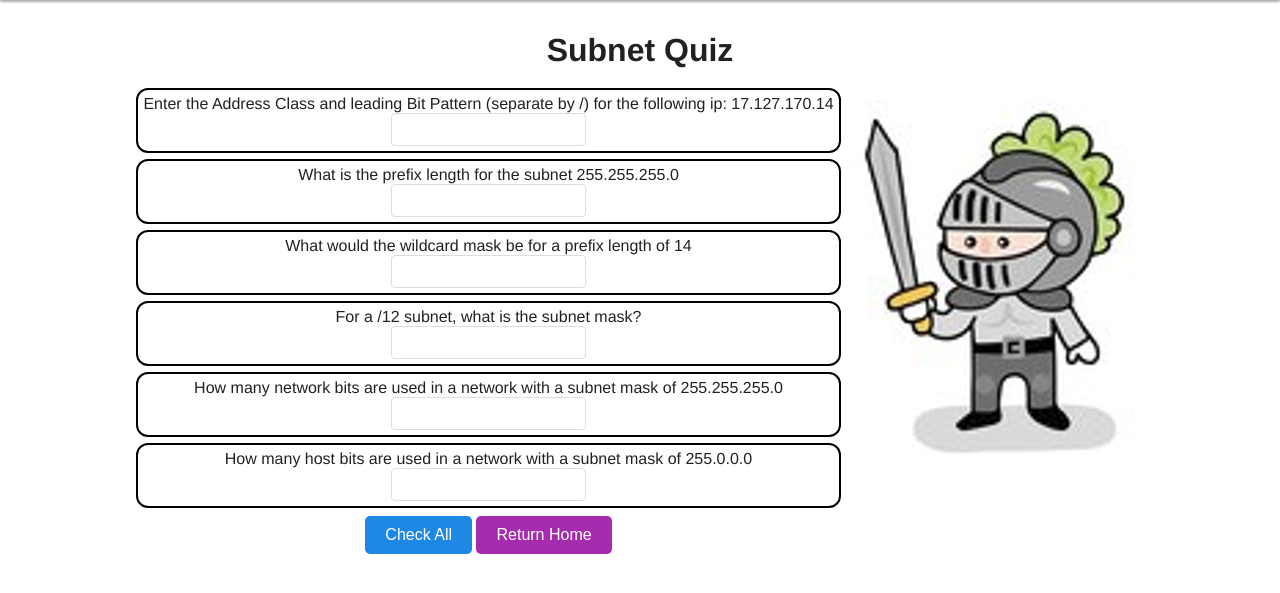
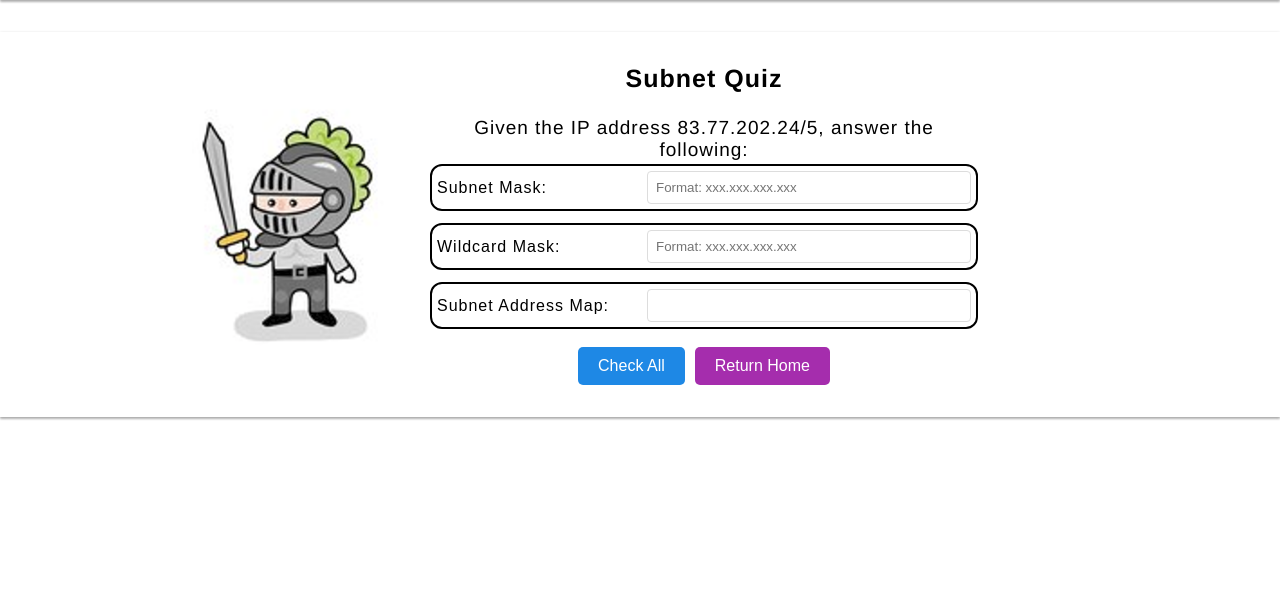
Before and after one commit to IanBlan94/Network-App, a Flask app: page /subnet-quiz in a window 1280 px wide. Shown: the part 91-684 px from the top of the page. Run offline with Flask 3, Linux system fonts and the light colour scheme.

Commit message:
Reworked subnet quiz

```diff
--- a/app.py
+++ b/app.py
@@ -1,7 +1,7 @@
 from flask import Flask, render_template, request, redirect, url_for, session # type: ignore
 import random
 import pandas as pd
-from wildcard_mask import prefix_host_bits, prefix_length_to_subnet_mask, prefix_network_bits, get_address_class_and_pattern, load_questions_from_csv, subList, calculate_wildcard_mask
+from wildcard_mask import calculate_subnet_address_map, prefix_host_bits, prefix_length_to_subnet_mask, prefix_network_bits, get_address_class_and_pattern, load_questions_from_csv, subList, calculate_wildcard_mask, generate_ip_and_prefix
 from classaddress import generate_random_classful_address, calculate_classful_analysis, validate_input
 
 headers = ["128", "64", "32", "16", "8", "4", "2", "1"]
@@ -139,62 +139,91 @@ def binary_to_decimal():
 
 @app.route('/subnet-quiz', methods=['GET', 'POST'])
 def subnet_quiz_route():
-    # Load questions and generate answers
+    global subnet_quiz_results  # Ensure global variable for results tracking
 
-    if request.method == 'GET':
-        session.pop('results', None)
-        session.pop('questions_and_answers', None)
-        questions_from_csv = load_questions_from_csv('questions.csv')
-        questions_and_answers = []
+    if request.method == 'GET' or session.get("question") is None:
+        # Generate a random IP address and prefix
+        ip, prefix_length = generate_ip_and_prefix()
+        subnet_mask = prefix_length_to_subnet_mask(prefix_length)
+        answers = {
+            "Subnet Mask": subnet_mask,
+            "Wildcard Mask": calculate_wildcard_mask(prefix_length),
+            "Subnet Address Map": calculate_subnet_address_map(ip, prefix_length)
+        }
 
-        for question_data in questions_from_csv:
-            ip, prefix_length = random.choice(subList)
-            subnet_mask = prefix_length_to_subnet_mask(prefix_length)
-            question = question_data["question"].replace("{ip}", ip).replace("{prefix_length}", str(prefix_length)).replace("{subnet_mask}", subnet_mask)
+        # Create the question
+        question = f"Given the IP address {ip}/{prefix_length}, answer the following:"
 
-            # Dynamically generate correct answer
-            if "Address Class" in question:
-                correct_answer = f"{get_address_class_and_pattern(ip)[0]} / {get_address_class_and_pattern(ip)[1]}"
-            elif "the prefix length" in question:
-                correct_answer = str(prefix_length)
-            elif "wildcard mask" in question:
-                correct_answer = calculate_wildcard_mask(prefix_length)
-            elif "the subnet mask" in question:
-                correct_answer = prefix_length_to_subnet_mask(prefix_length)
-            elif "network bits" in question:
-                correct_answer = prefix_network_bits(prefix_length)
-            elif "host bits" in question:
-                correct_answer = prefix_host_bits(prefix_length)
-            else:
-                correct_answer = "Unknown"
+        # Store data in session for use during POST
+        session["ip"] = ip
+        session["prefix_length"] = prefix_length
+        session["answers"] = answers
+        session["question"] = question
 
-            questions_and_answers.append({"question": question, "answer": correct_answer})
+        result = None  # No result initially
+    else:
+        # User submitted answers (POST request)
+        user_answers = {
+            key: request.form.get(key, "").strip() for key in session["answers"].keys()
+        }
+        correct_answers = session["answers"]
 
-        # Store questions in the session
-        session['questions_and_answers'] = questions_and_answers
-        session['results'] = None
-
-    elif request.method == 'POST':
-        # Retrieve questions and submitted answers
-        questions_and_answers = session.get('questions_and_answers', [])
-        user_answers = request.form.to_dict()
-        results = []
-
-        for qa in questions_and_answers:
-            user_answer = user_answers.get(qa["question"], "").strip()
-            correct = user_answer == qa["answer"]
-            results.append({
-                "question": qa["question"],
-                "correct_answer": qa["answer"],
+        # Validate user answers and calculate results
+        result = []
+        score = 0
+        validation_error = False
+        for key, correct_answer in correct_answers.items():
+            user_answer = user_answers.get(key, "")
+            # Check input validation
+            if not validate_input(key, user_answer):
+                validation_error = True
+                result.append({
+                    "question": key,
+                    "user_answer": user_answer,
+                    "correct_answer": correct_answer,
+                    "correct": False,
+                    "validation_error": True
+                })
+                continue
+            is_correct = user_answer == correct_answer
+            if is_correct:
+                score += 1
+            result.append({
+                "question": key,
                 "user_answer": user_answer,
-                "correct": correct
+                "correct_answer": correct_answer,
+                "correct": is_correct
             })
 
-        # Store results in session
-        session['results'] = results
+        # Prevent submission on validation errors
+        if validation_error:
+            return render_template("wildcardmask.html",
+                                   question=session["question"],
+                                   answers=session["answers"],
+                                   results=result,
+                                   validation_error=True)
 
-    return render_template('wildcardmask.html', questions=session.get('questions_and_answers', []), results=session.get('results'))
+        # Log results to a DataFrame or CSV
+        subnet_quiz_results.loc[len(subnet_quiz_results)] = {
+            'IP Address': session['ip'],
+            'Prefix Length': session['prefix_length'],
+            'Subnet Mask': correct_answers.get('Subnet Mask', ''),
+            'Wildcard Mask': correct_answers.get('Wildcard Mask', ''),
+            'Network Bits': correct_answers.get('Network Bits', ''),
+            'Host Bits': correct_answers.get('Host Bits', ''),
+            'Address Class': correct_answers.get('Address Class', ''),
+            'User Answers': str(user_answers),
+            'Correct Answers': str(correct_answers),
+            'Score': f"{score}/{len(correct_answers)}"
+        }
 
+        # Save results to CSV after quiz submission
+        subnet_quiz_results.to_csv('subnet_quiz_results.csv', index=False)
+
+    return render_template("wildcardmask.html",
+                           question=session["question"],
+                           answers=session["answers"],
+                           results=result)
 
 @app.route("/classful_quiz", methods=["GET", "POST"])
 def classful_quiz():
--- /dev/null
+++ b/binary_to_decimal_results.csv
@@ -0,0 +1,4 @@
+Random Binary,Correct Decimal,User Guess,Result
+01011111,95,12,Incorrect!. Please try again
+01011111,95,12,Incorrect!. Please try again
+01011111,95,12,"Sorry, you've used all 3 tries! The correct answer was 95."
--- /dev/null
+++ b/decimal_to_binary_results.csv
@@ -0,0 +1,4 @@
+Random Decimal,Correct Binary,User Guess,Result
+10110000,176,10011001,Incorrect!. Please try again
+10110000,176,00100101,Incorrect!. Please try again
+10110000,176,10011001,"Sorry, you've used all 3 tries! The correct answer was 10110000."
--- a/templates/wildcardmask.html
+++ b/templates/wildcardmask.html
@@ -9,7 +9,8 @@
     <!-- links for reference -->
     <link rel="stylesheet" href="{{ url_for('static', filename='css/header.css') }}">
     <link rel="stylesheet" href="{{ url_for('static', filename='css/main.css') }}">
-
+</head>
+<body>
     <div class="header">
         <div class="header-container">
             <div class="left-bar">
@@ -27,50 +28,75 @@
             </div>
         </div>
     </div>
-</head>
-<body>
-    <div class="subnet-container">
-        <h1 class="subnet-header">Subnet Quiz</h1>
+
+    <div class="main-container">
+        <section class="first section">
+            <div class="image">
+                <img src="{{ url_for('static', filename='images/sword_trojan.png') }}" alt="ax trojan">
+            </div>
+            <div class="text">
+                <h1>Subnet Quiz</h1>
                 <div class="userValue">
                     <form method="POST">
-                {% for question in questions %}
-                <div class="question">
-                    <label>{{ question.question }}</label><br>
-                    <input type="text" name="{{ question.question }}" value="">
+                        <p>{{question}}</p>
+                         <!-- Loop through the answers -->
+                        {% for key, correct_answer in answers.items() %}
+                        <div class="question-container">
+                            <div class="question-row">
+                                <label class="question-text">{{ key }}: </label>
+                                 <!-- Unified input field styles -->
+                                <input
+                                    type="{% if key == 'Native Address Class' or key == 'Leading Bit Pattern' %}number{% else %}text{% endif %}"
+                                    name="{{ key }}"
+                                    {% if key == "Wildcard Mask" %}
+                                    placeholder="Format: xxx.xxx.xxx.xxx"
+                                    {% elif key == "Subnet Mask" %}
+                                    placeholder="Format: xxx.xxx.xxx.xxx"
+                                    {% endif %}
+                                    required
+                                >
+                            </div>
                             {% if results %}
                                 {% for result in results %}
-                            {% if result.question == question.question %}
-                            <span class="feedback {% if result.correct %}correct{% else %}incorrect{% endif %}">
-                                {{ '✓ Correct' if result.correct else '✗ Incorrect' }}
-                                (Correct Answer: {{ result.correct_answer }})
-                            </span>
+                                    {% if result.question == key %}
+                                        <div class="result-row">
+                                            {% if result.correct %}
+                                                <span style="color: #086555;">✓ Correct</span>
+                                            {% else %}
+                                                <span style="color: #D81B60;">✗ Incorrect</span>
+                                                <span>(Correct Answer: {{ result.correct_answer }})</span>
+                                            {% endif %}
+                                        </div>
                                     {% endif %}
                                 {% endfor %}
                             {% endif %}
                         </div>
                         {% endfor %}
+
                         {% if not results %}
-                <form>
-                    <button type="submit" class="submitBtn">Check All</button>
+                        <div class="button-group">
+                            <button class="submitBtn" type="submit">Check All</button>
                             <form method="GET" action="{{ url_for('main') }}">
                                 <button type="submit" class="homeBtn">Return Home</button>
                             </form>
+                        </div>
+                        {% else %}
+                            <div class="alignBtns">
+                                <form method="GET">
+                                    <button class="submitBtn" style="color: white;"><a href="{{ url_for('subnet_quiz_route') }}">New Challenge</a></button>
                                 </form>
-
-                {% else %}
-                    <form method="GET">
-                        <button class="submitBtn"><a  href="{{ url_for('subnet_quiz_route') }}">New Challenge</a></button>
                                 <form method="GET" action="{{ url_for('main') }}">
                                     <button type="submit" class="homeBtn">Return Home</button>
                                 </form>
-                    </form>
+                            </div>
                         {% endif %}
                     </form>
-            <div class="image">
-                <img src="{{ url_for('static', filename='images/sword_trojan.png') }}" alt="presenting trojan">
+                </div>
+            </div>
+        </section>
     </div>
 
-        </div>
-    </div>
+
+
 </body>
 </html>
```
Also changed, not shown: wildcard_mask.py (+83 -1 lines). Lines whose indentation alone changed are shown as unchanged.
